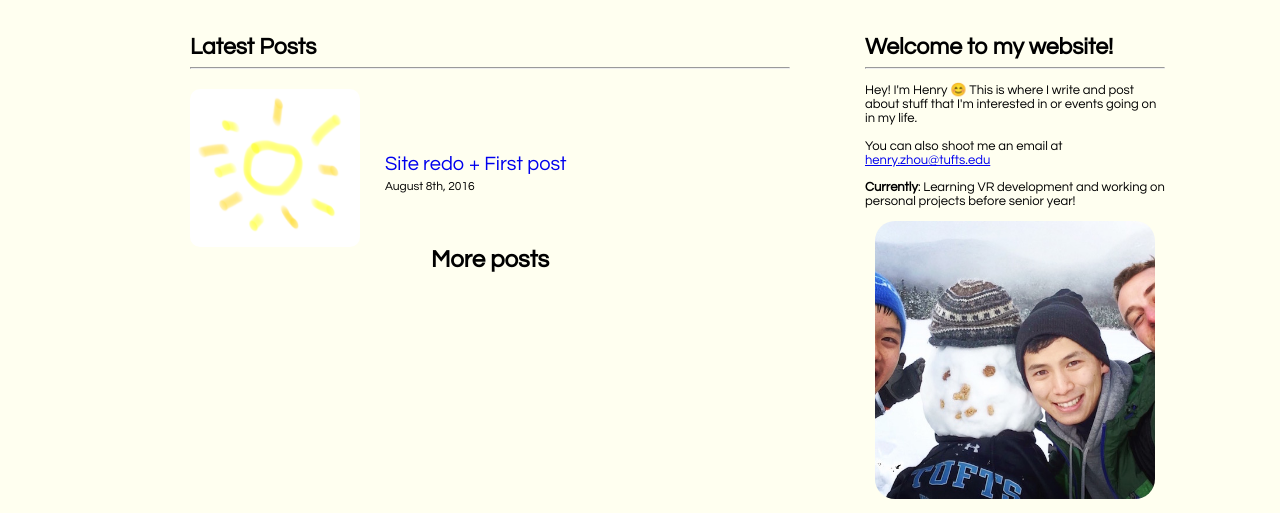
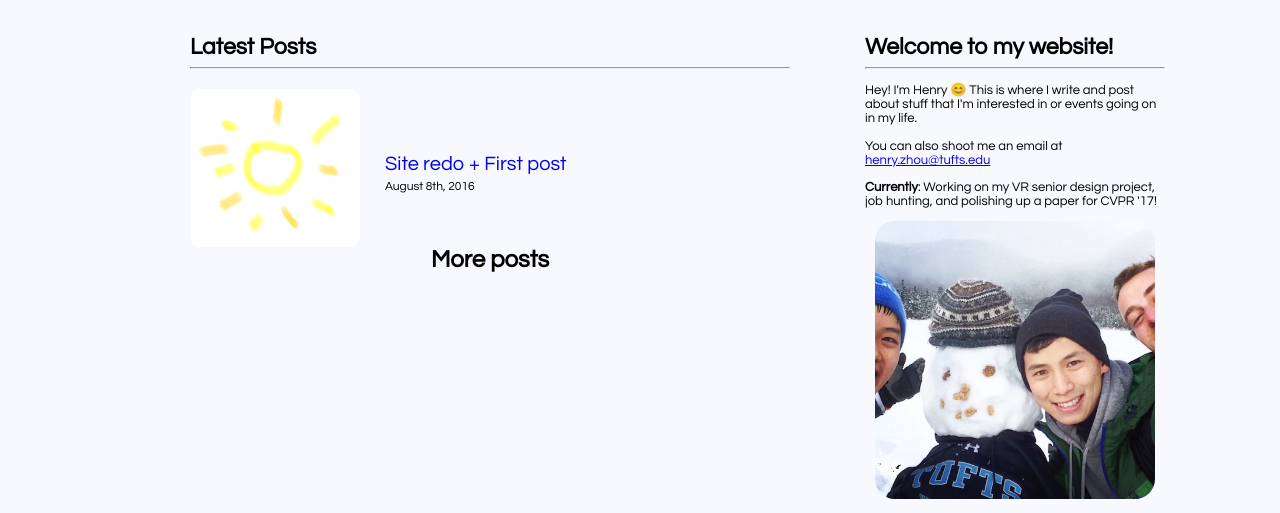
Before and after one commit to ehnree/ehnree.github.io, a plain HTML site: page index.html in a window 1280 px wide. Shown: the part 344-857 px from the top of the page. Drawn offline with nearby package versions, Linux system fonts and the light colour scheme.

Commit message:
back to white bg and updated status

```diff
--- a/css/style.css
+++ b/css/style.css
@@ -4,7 +4,7 @@
 
 * {
     box-sizing: border-box;
-    background-color: Ivory;
+    background-color: GhostWhite;
 }
 
 body {
--- a/index.html
+++ b/index.html
@@ -73,7 +73,7 @@
             <hr>
             <p> Hey! I'm Henry 😊 This is where I write and post about stuff that I'm interested in or events going on in my life. </br></br>
                 You can also shoot me an email at <a href="mailto:henry.zhou@tufts.edu" target="_top">henry.zhou@tufts.edu</a> </p>
-            <p> <b>Currently</b>: Learning VR development and working on personal projects before senior year! </p>
+            <p> <b>Currently</b>: Working on my VR senior design project, job hunting, and polishing up a paper for CVPR '17!</p>
 
             <img src="img/snowman.jpg">
 
```
